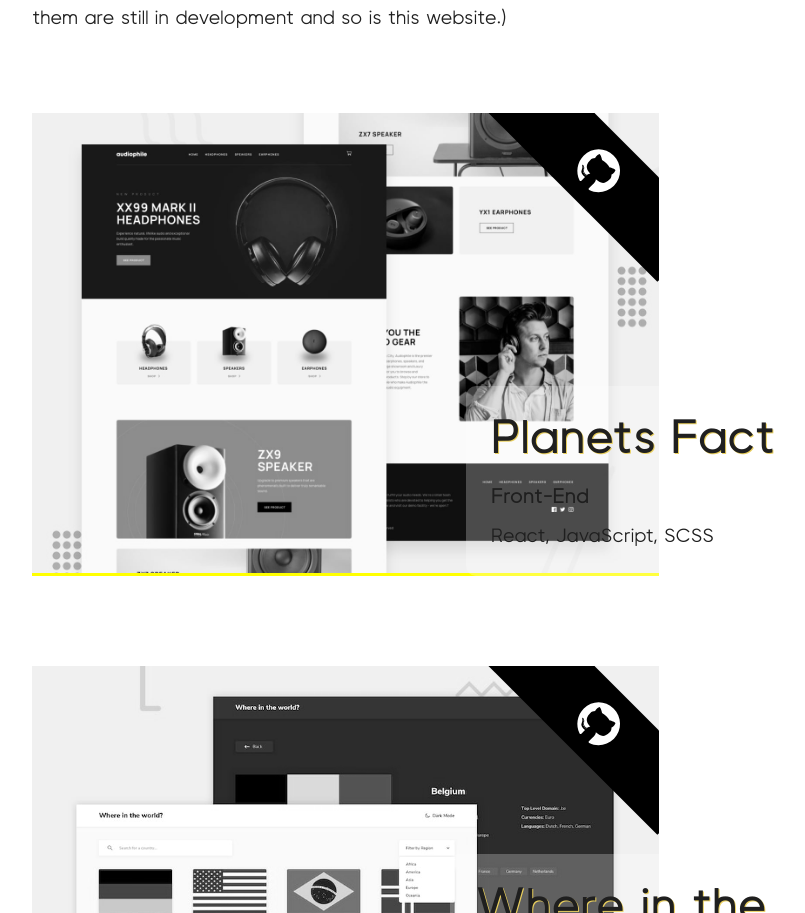
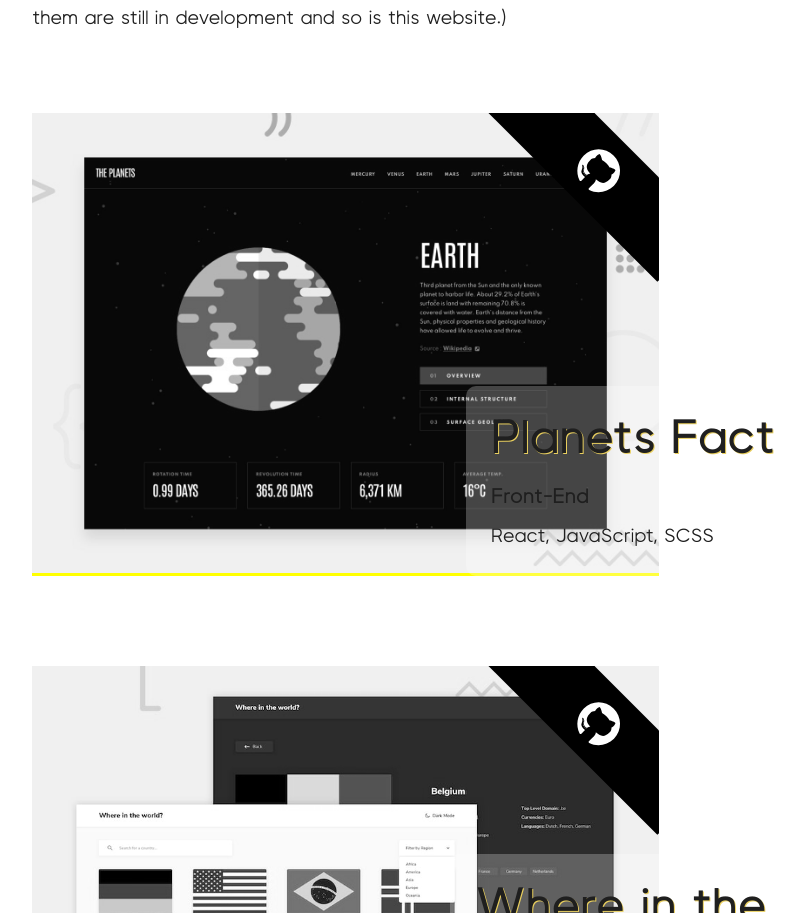
Before and after one commit to loretta-arineva/main-portfolio, a React (Create React App) app: page / in a window 1280 px wide. Shown: the part 867-1780 px from the top of the page, without its empty margins (160-965 px from the left). Built offline with nearby package versions, Linux system fonts and the light colour scheme.

Commit message:
Added an image preview for planets fact

```diff
--- a/src/assets/data/projects.js
+++ b/src/assets/data/projects.js
@@ -1,6 +1,6 @@
 export const projectData = [
     {
-        img: "/images/projects/audiophile-e-commerce.jpg",
+        img: "/images/projects/planets-fact.jpg",
         alt: "One of my favorite projects! Planets fact is a cute place where you can see some information about the planets in our solar system.",
         title: "Planets Fact",
         type: "Front-End",
```
Also changed, not shown: public/images/projects/planets-fact.jpg (added).
